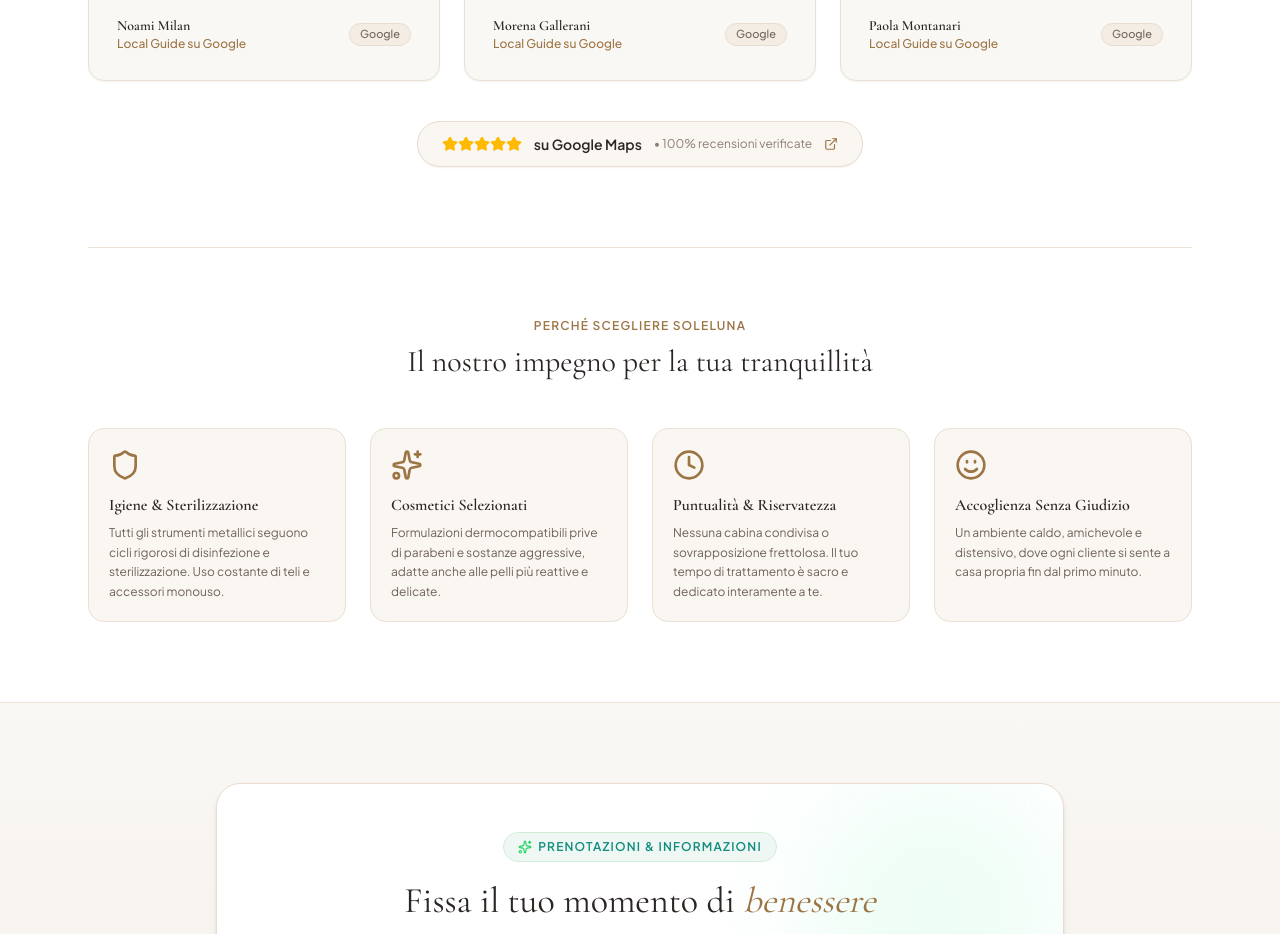
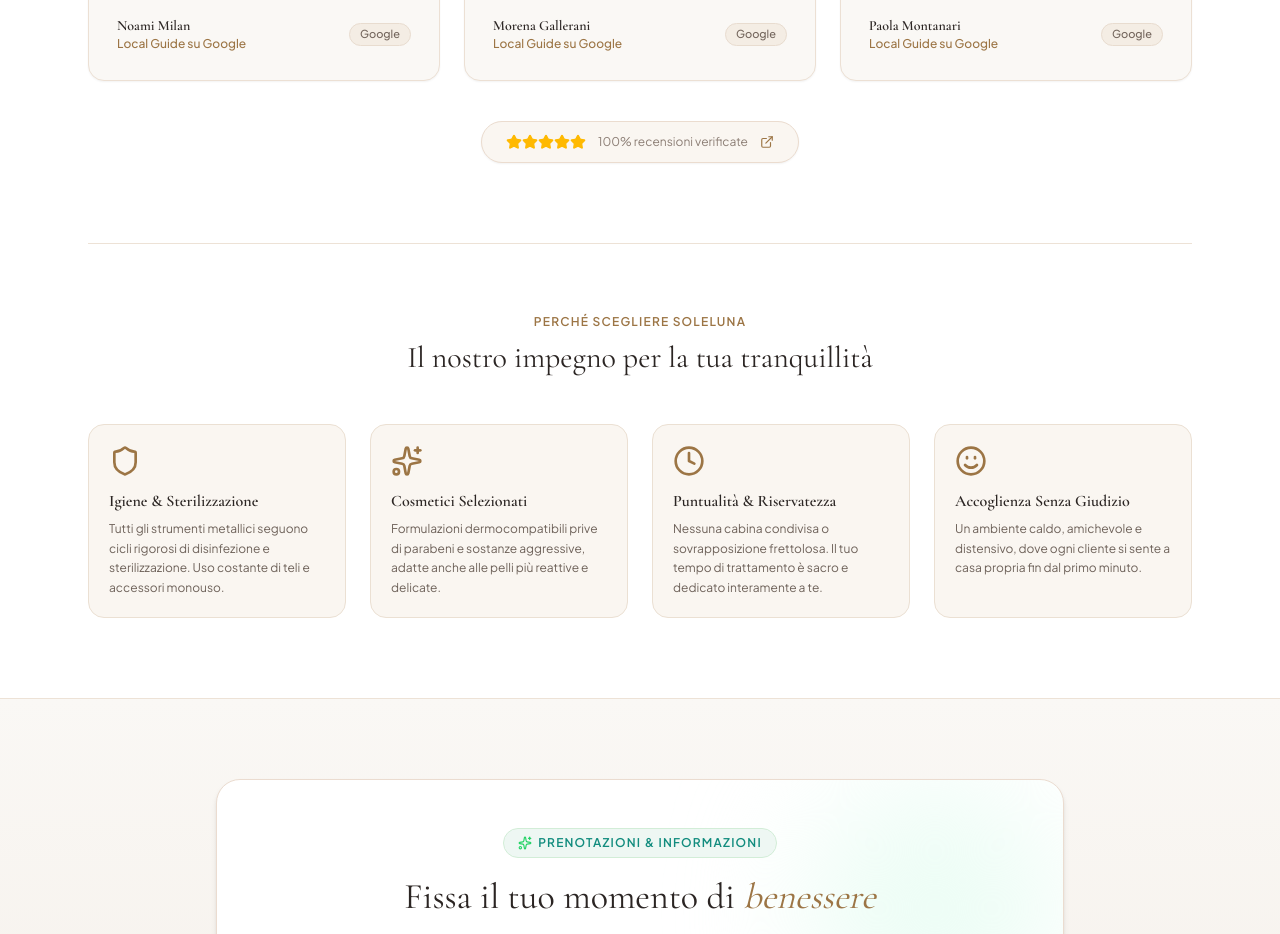
Before and after one commit to mattiafurini/Soleluna_website, a Next.js app: page / in a window 1280 px wide. Shown: the part 2960-3894 px from the top of the page. Built offline with nearby package versions, Linux system fonts and the light colour scheme.

Commit message:
recensione verificate banner

```diff
--- a/src/components/TrustSection.tsx
+++ b/src/components/TrustSection.tsx
@@ -70,8 +70,7 @@ export function TrustSection() {
                 <Star key={i} className="w-4 h-4 fill-amber-400 text-amber-400" />
               ))}
             </div>
-            <span className="font-semibold text-sm text-[#2b2523]">su Google Maps</span>
-            <span className="text-xs text-[#8c7e75] hidden sm:inline">• 100% recensioni verificate</span>
+            <span className="text-xs text-[#8c7e75] hidden sm:inline">100% recensioni verificate</span>
             <ExternalLink className="w-3.5 h-3.5 text-[#9c7545] group-hover:translate-x-0.5 transition-transform" />
           </a>
         </div>
```
